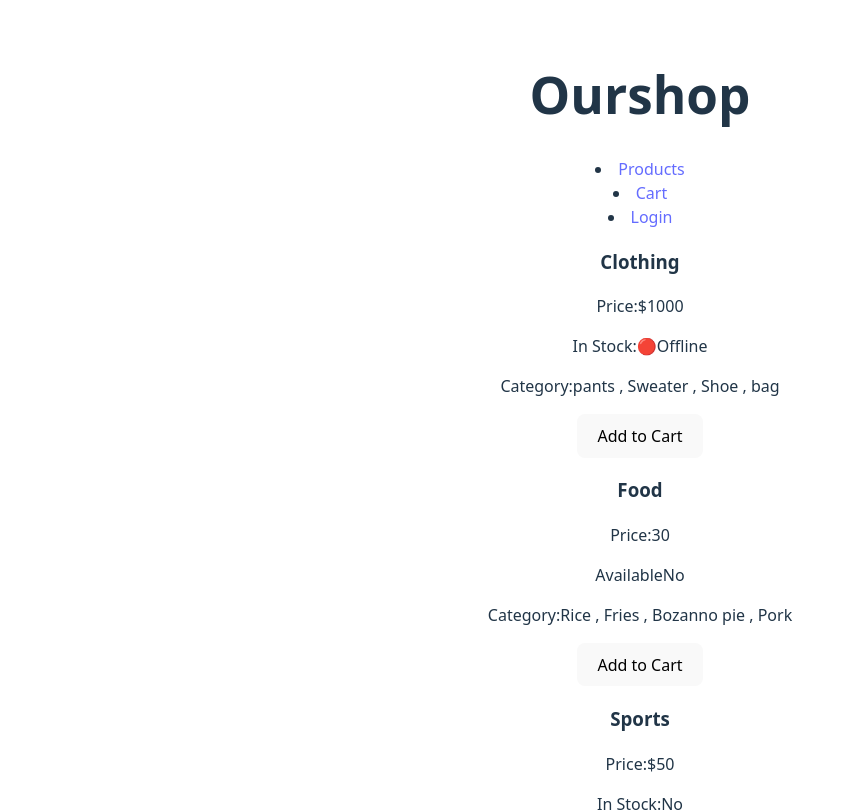
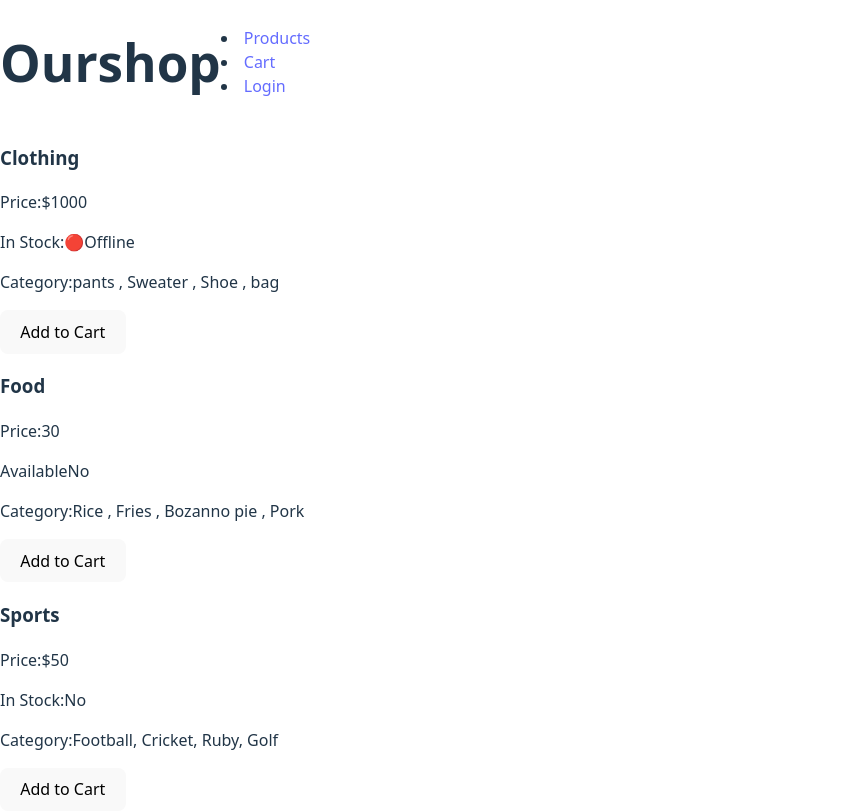
Before and after one commit to Emma24968/Product-file, a React (Vite) app in the folder product-card/: page / in a window 1280 px wide. Shown: the top 812 px of the page, without its empty margins (0-855 px from the left). Built offline with nearby package versions, Linux system fonts and the light colour scheme.

Commit message:
I started styling the header section

```diff
--- a/product-card/src/App.css
+++ b/product-card/src/App.css
@@ -1,6 +1,13 @@
-#root {
+/* #root {
   max-width: 1280px;
   margin: 0 auto;
   padding: 2rem;
   text-align: center;
 }
+ */
+
+ .Header-Section{
+  display: flex;
+  align-items: center;
+  justify-content: space-between;
+ }
--- a/product-card/src/Header.jsx
+++ b/product-card/src/Header.jsx
@@ -1,13 +1,20 @@
-export const Header = ()=>{
-    return(
-        <div>
-
-            <div><h1>Ourshop</h1></div>
-            <div>
-                <li><a href="#">Products</a></li>
-                <li><a href="#">Cart</a></li>
-                <li><a href="#">Login</a></li>
-            </div>
-        </div>
-    )
-}
+export const Header = () => {
+  return (
+    <div className="Header-Section">
+      <div>
+        <h1>Ourshop</h1>
+      </div>
+      <div>
+        <li>
+          <a href="#">Products</a>
+        </li>
+        <li>
+          <a href="#">Cart</a>
+        </li>
+        <li>
+          <a href="#">Login</a>
+        </li>
+      </div>
+    </div>
+  );
+};
```
